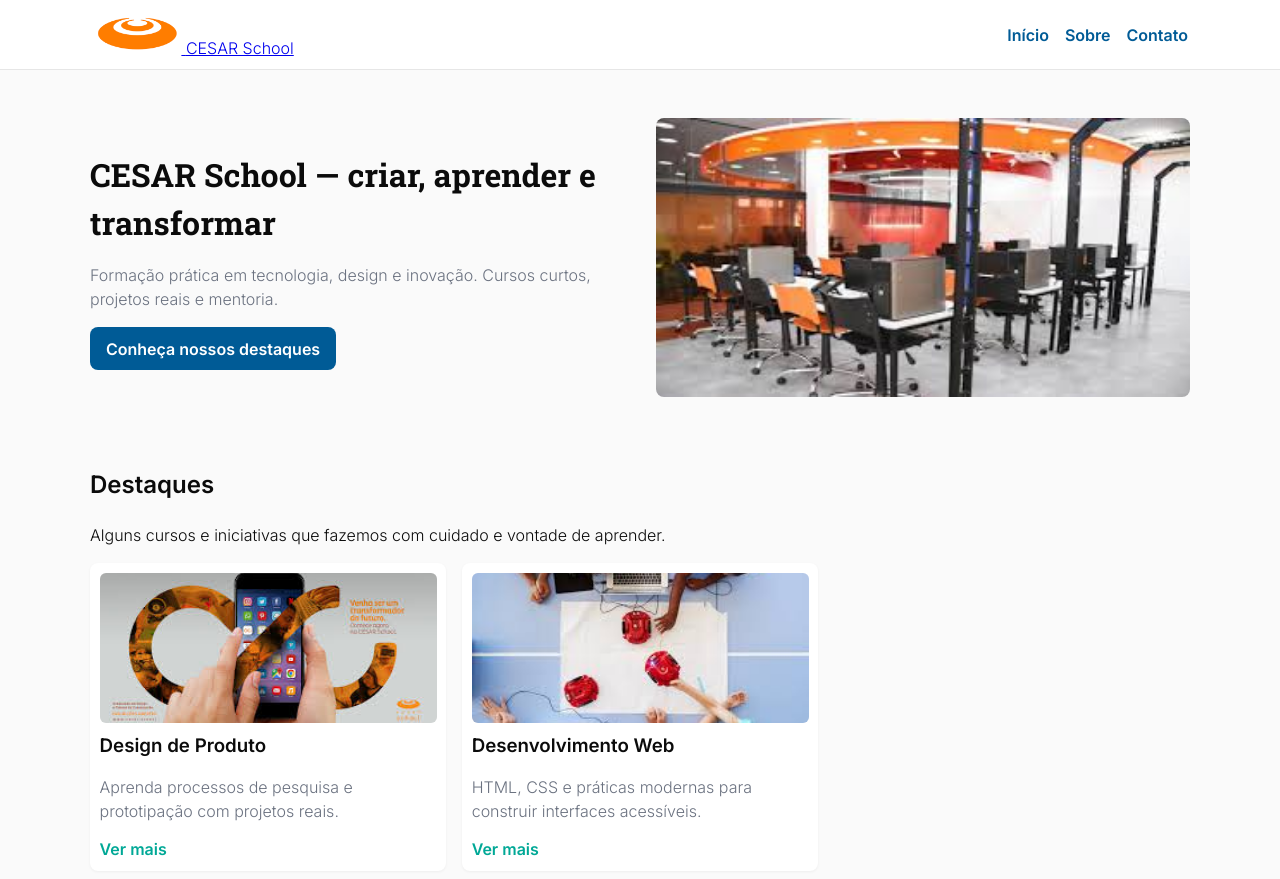
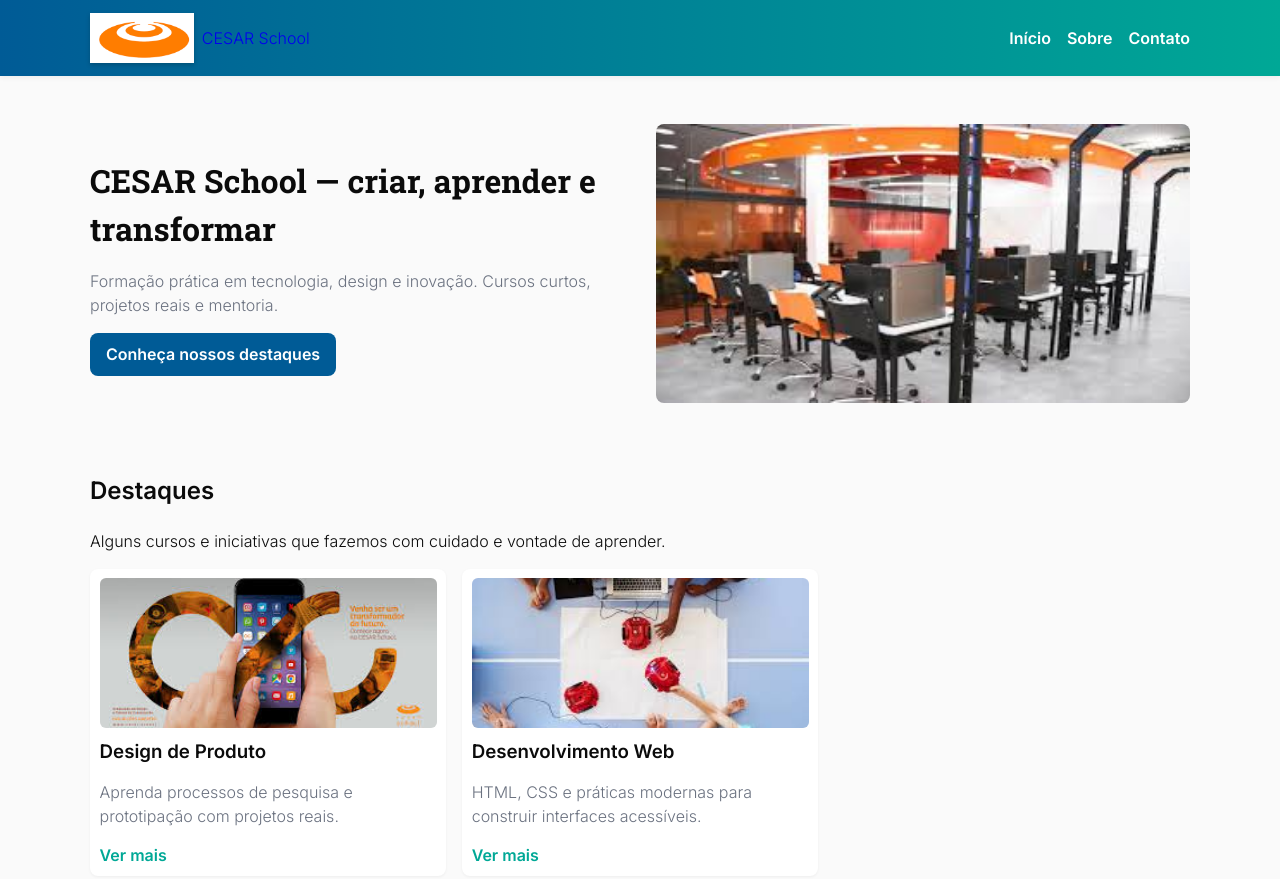
Before and after one commit to CaioAmorim-dev/CesarSchool-Web, a plain HTML site: page index.html in a window 1280 px wide. Shown: the top 879 px of the page. Drawn offline with Linux system fonts and the light colour scheme.

Commit message:
style: Atualiza estilo de páginas

```diff
--- a/assets/css/styles.css
+++ b/assets/css/styles.css
@@ -1,5 +1,3 @@
-
-
 :root{
   --bg: #fafafa;
   --card: #ffffff;
@@ -35,29 +33,54 @@ body{
 
 /* Header */
 .site-header{
-  background:var(--card);
-  border-bottom:1px solid #e6e6e6;
+  background:linear-gradient(90deg, var(--accent) 0%, var(--accent-2) 100%);
+  color:white;
+  box-shadow:0 2px 5px rgba(0,0,0,0.05);
 }
+
 .header-inner{
   display:flex;
   align-items:center;
   justify-content:space-between;
   gap:1rem;
-  padding:0.6rem 0;
+  padding:0.8rem 0;
 }
-.logo img{height:44px}
+
+/* Logo com texto ao lado */
+.logo {
+  display: flex;
+  align-items: center;
+  gap: 0.5rem;
+  text-decoration: none;
+}
+.logo img{
+  height:50px;
+  filter:drop-shadow(0 2px 2px rgba(0,0,0,0.2));
+}
+.logo-text {
+  font-family: var(--font-serif);
+  font-weight: 700;
+  font-size: 1.2rem;
+  color: white;
+}
+
+/* Menu de navegação */
 .main-nav ul{
   list-style:none;
   display:flex;
   gap: 1em;
-  margin: 2px;;
+  margin:0;
   padding:0;
   align-items:center;
 }
 .main-nav a{
   text-decoration:none;
-  color:var(--accent);
+  color:white;
   font-weight:600;
+  transition:opacity 0.2s ease;
+}
+.main-nav a:hover{
+  opacity:0.8;
 }
 
 /* Hero */
@@ -77,8 +100,8 @@ body{
 .hero-media{flex:1}
 .hero-media img{
   width:100%;
-  max-height:320px;
-  object-fit:cover;
+  max-height:280px; /* imagem menor */
+  object-fit:contain; /* respeita proporção e fundo transparente */
   border-radius:8px;
 }
 .hero h1{
@@ -118,7 +141,12 @@ body{
   flex-direction:column;
   gap:0.6rem;
 }
-.card img{width:100%; height:150px; object-fit:cover; border-radius:6px}
+.card img{
+  width:100%;
+  height:150px;
+  object-fit:cover;
+  border-radius:6px
+}
 .card h3{margin:0}
 .card p{color:var(--muted); margin:0.3rem 0}
 .card-link{margin-top:auto; color:var(--accent-2); text-decoration:none; font-weight:600}
@@ -161,7 +189,7 @@ table.plans thead th{
   background:var(--card);
 }
 
-/* Responsividade simples (desafio bônus) */
+/* Responsividade simples */
 @media (max-width:900px){
   .hero-inner{flex-direction:column}
   .cards{flex-direction:column}
```
